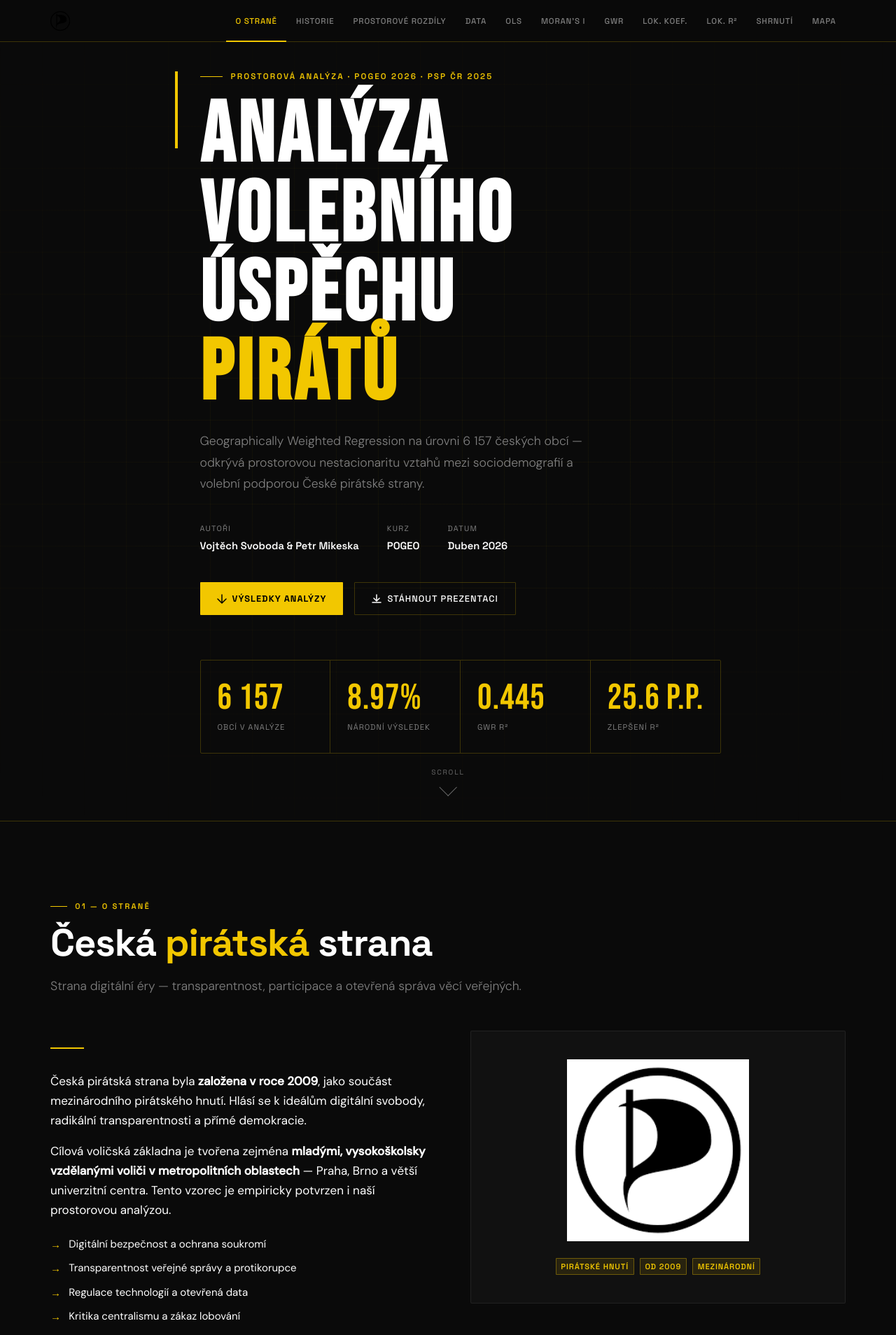
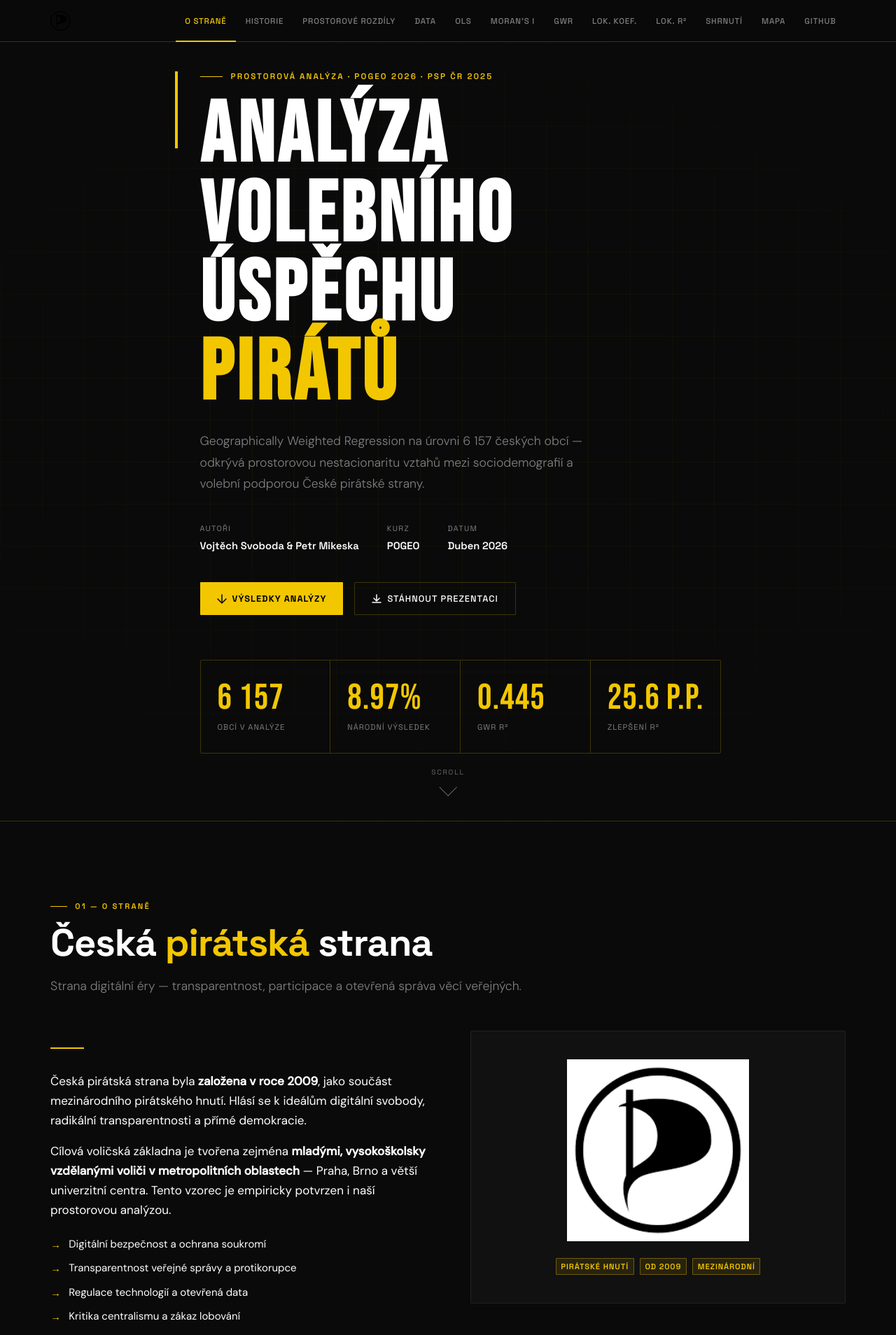
Before and after one commit to SvobVojtech/pogeo_2026, a React (Vite) app in the folder web/: page / in a window 1280 px wide. Shown: the top 1908 px of the page at 70% size. Built offline with nearby package versions, Linux system fonts and the light colour scheme.

Commit message:
feat: update Footer and Nav components with new links and add presentation PDF

```diff
--- a/web/src/components/Footer.jsx
+++ b/web/src/components/Footer.jsx
@@ -61,7 +61,15 @@
             <span className="footer-sep">·</span>
             Duben 2026
           </p>
-          <p style={{ marginTop: '1.5rem', fontSize: '0.75rem', opacity: 0.4 }}>
+          <p style={{ marginTop: '1.5rem', display: 'flex', gap: '1.25rem', justifyContent: 'center', flexWrap: 'wrap' }}>
+            <a href="https://www.geoinformatics.upol.cz/" target="_blank" rel="noopener noreferrer" style={{ color: 'var(--dim)', fontSize: '0.8rem', textDecoration: 'none', opacity: 0.6 }}>
+              Katedra geoinformatiky UP
+            </a>
+            <a href="https://www.pirati.cz/" target="_blank" rel="noopener noreferrer" style={{ color: 'var(--dim)', fontSize: '0.8rem', textDecoration: 'none', opacity: 0.6 }}>
+              Česká pirátská strana
+            </a>
+          </p>
+          <p style={{ marginTop: '1rem', fontSize: '0.75rem', opacity: 0.4 }}>
             Výsledky analýzy jsou veřejně dostupné pro akademické účely.
           </p>
         </div>
--- a/web/src/components/Nav.jsx
+++ b/web/src/components/Nav.jsx
@@ -42,6 +42,11 @@
               Mapa
             </a>
           </li>
+          <li>
+            <a href="https://github.com/SvobVojtech/pogeo_2026" target="_blank" rel="noopener noreferrer">
+              GitHub
+            </a>
+          </li>
         </ul>
       </div>
     </nav>
```
Also changed, not shown: 1 other file (tests, documents, lock files or other folders).
